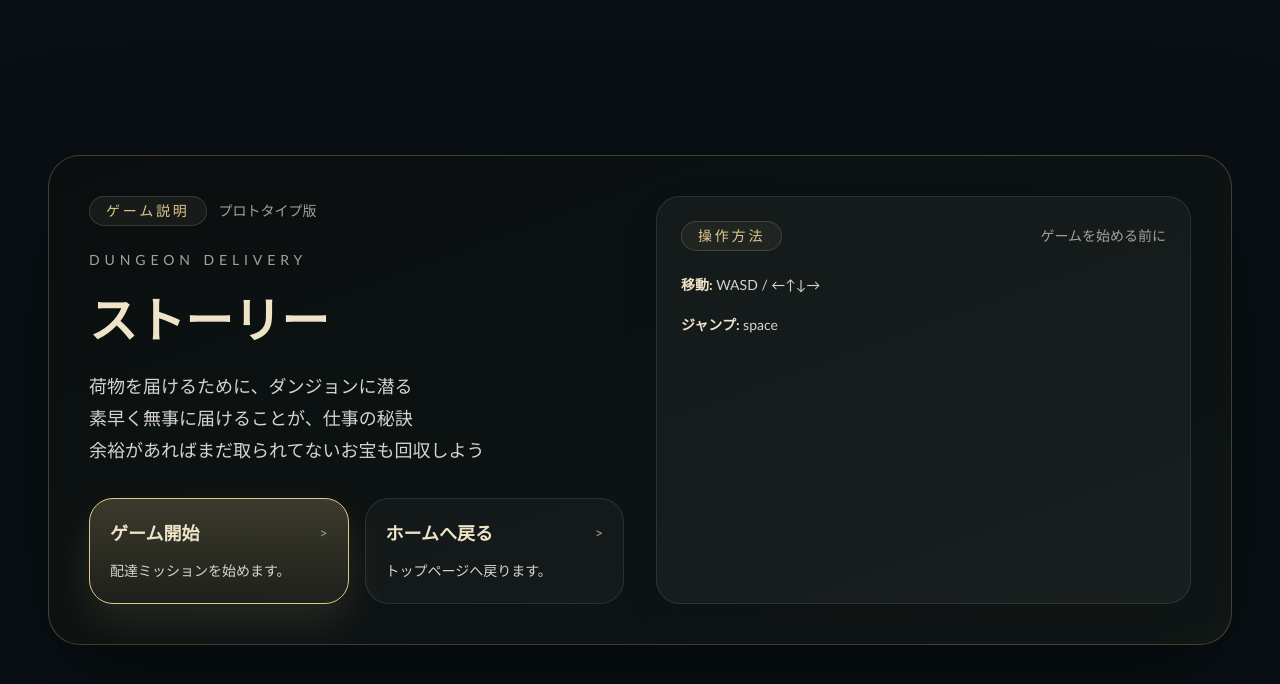
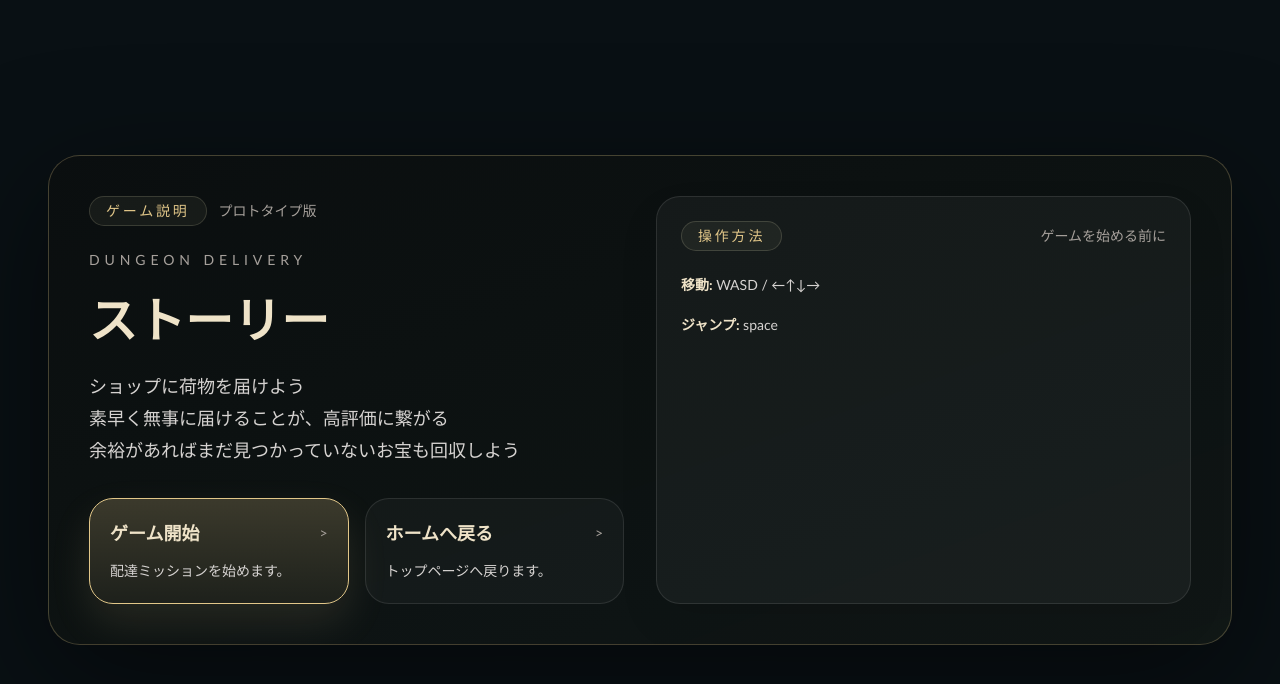
Before and after one commit to Maaakiaaa/dddhackdelivery, a Next.js app: page /game in a window 1280 px wide. Shown: the top 684 px of the page. Built offline with nearby package versions, Linux system fonts and the light colour scheme.

Commit message:
タイトルの文章を少し変更しました

```diff
--- a/src/app/game/page.tsx
+++ b/src/app/game/page.tsx
@@ -48,9 +48,9 @@ export default function GamePage() {
                 ストーリー
               </h1>
               <p className="max-w-2xl text-base leading-8 text-stone-300 sm:text-lg">
-                荷物を届けるために、ダンジョンに潜る<br />
-                素早く無事に届けることが、仕事の秘訣<br />
-                余裕があればまだ取られてないお宝も回収しよう
+                ショップに荷物を届けよう<br />
+                素早く無事に届けることが、高評価に繋がる<br />
+                余裕があればまだ見つかっていないお宝も回収しよう
               </p>
             </div>
           </div>
```
